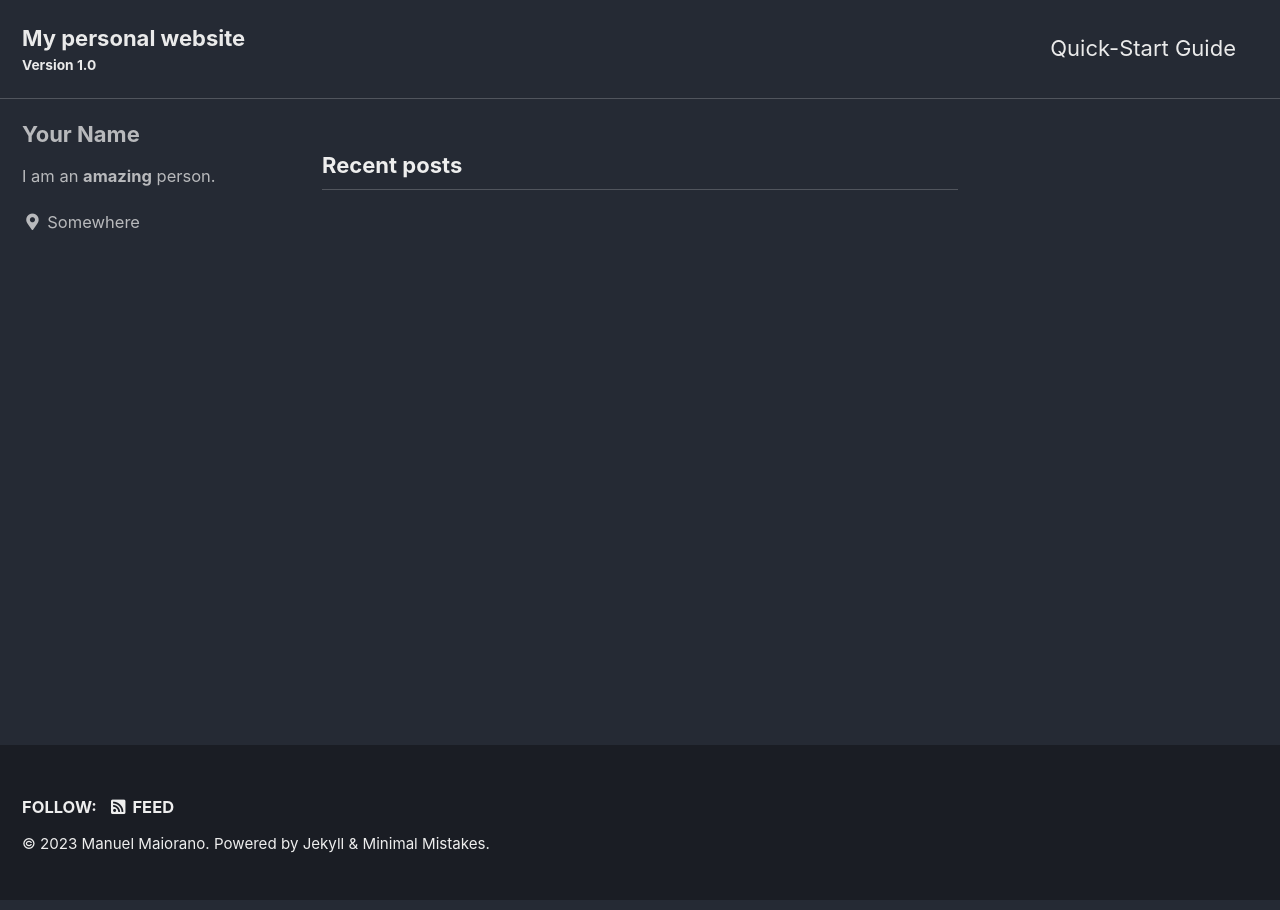
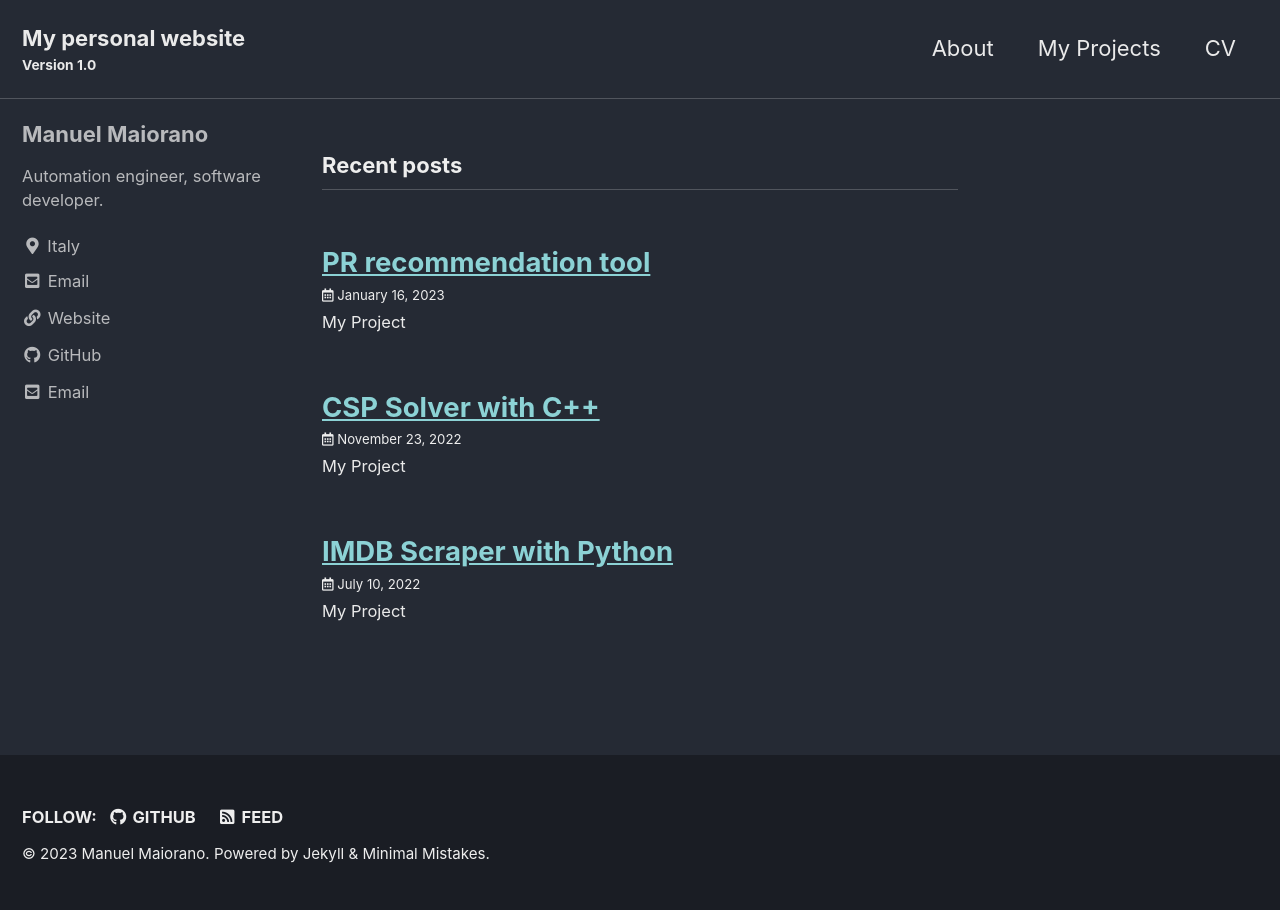
Before and after one commit to manuelmaiorano/manuelmaiorano.github.io, a Jekyll site: the page built from index.html, in a window 1280 px wide. Built offline with Jekyll 4.4.1, drawn with Linux system fonts in a browser that asks for light colours; cached includes are drawn as plain includes; the list of posts is cut into pages by our own code.

Commit message:
add pages

```diff
--- a/_config.yml
+++ b/_config.yml
@@ -18,7 +18,7 @@ minimal_mistakes_skin    : "dark" # "air", "aqua", "contrast", "dark", "dirt", "
 locale                   : "en"
 title                    : "My personal website"
 title_separator          : "-"
-subtitle                 : "Version 1.0"# site tagline that appears below site title in masthead
+subtitle                 : "Version 1.0" # site tagline that appears below site title in masthead
 name                     : "Manuel Maiorano"
 description              : "My personal website where i post some of my github projects."
 url                      : "https://manuelmaiorano.github.io/" # the base hostname & protocol for your site e.g. "https://mmistakes.github.io"
@@ -104,52 +104,29 @@ analytics:
 
 # Site Author
 author:
-  name             : "Your Name"
+  name             : "Manuel Maiorano"
   avatar           : # path of avatar image, e.g. "/assets/images/bio-photo.jpg"
-  bio              : "I am an **amazing** person."
-  location         : "Somewhere"
-  email            :
+  bio              : "Automation engineer, software developer."
+  location         : "Italy"
+  email            : "manuelmaiorano01@gmail.com"
   links:
     - label: "Email"
       icon: "fas fa-fw fa-envelope-square"
-      # url: "mailto:your.name@email.com"
+      url: "manuelmaiorano01@gmail.com"
     - label: "Website"
       icon: "fas fa-fw fa-link"
-      # url: "https://your-website.com"
-    - label: "Twitter"
-      icon: "fab fa-fw fa-twitter-square"
-      # url: "https://twitter.com/"
-    - label: "Facebook"
-      icon: "fab fa-fw fa-facebook-square"
-      # url: "https://facebook.com/"
+      url: "https://manuelmaiorano.github.io/"
     - label: "GitHub"
       icon: "fab fa-fw fa-github"
-      # url: "https://github.com/"
-    - label: "Instagram"
-      icon: "fab fa-fw fa-instagram"
-      # url: "https://instagram.com/"
+      url: "https://github.com/manuelmaiorano"
+
 
 # Site Footer
 footer:
   links:
-    - label: "Twitter"
-      icon: "fab fa-fw fa-twitter-square"
-      # url:
-    - label: "Facebook"
-      icon: "fab fa-fw fa-facebook-square"
-      # url:
     - label: "GitHub"
       icon: "fab fa-fw fa-github"
-      # url:
-    - label: "GitLab"
-      icon: "fab fa-fw fa-gitlab"
-      # url:
-    - label: "Bitbucket"
-      icon: "fab fa-fw fa-bitbucket"
-      # url:
-    - label: "Instagram"
-      icon: "fab fa-fw fa-instagram"
-      # url:
+      url: "https://github.com/manuelmaiorano"
 
 
 # Reading Files
@@ -287,6 +264,7 @@ defaults:
       layout: single
       author_profile: true
       read_time: false
+      show_date: true
       comments: # true
       share: true
       related: true
--- /dev/null
+++ b/_pages/about.md
@@ -0,0 +1,5 @@
+---
+title: "Projects"
+permalink: /about/
+layout: posts
+---
--- /dev/null
+++ b/_posts/2022-11-23-csp_solver_cpp.md
@@ -0,0 +1,8 @@
+---
+layout: post
+title: "CSP Solver with C++"
+date: 2022-11-23
+categories: C++
+---
+
+## My Project
--- /dev/null
+++ b/_posts/2022-7-10-python-imdb-scraper.md
@@ -0,0 +1,8 @@
+---
+layout: post
+title: "IMDB Scraper with Python"
+date: 2022-7-10
+categories: Python Tools
+---
+
+## My Project
--- /dev/null
+++ b/_posts/2023-1-16-pull-request-recommendation-tool.md
@@ -0,0 +1,8 @@
+---
+layout: post
+title: "PR recommendation tool"
+date: 2023-1-16
+categories: Python Tools
+---
+
+## My Project
```
Also changed, not shown: _data/navigation.yml (+6 -8 lines), _pages/cv.md (added, +5 -0 lines), _pages/projects.md (added, +6 -0 lines).
